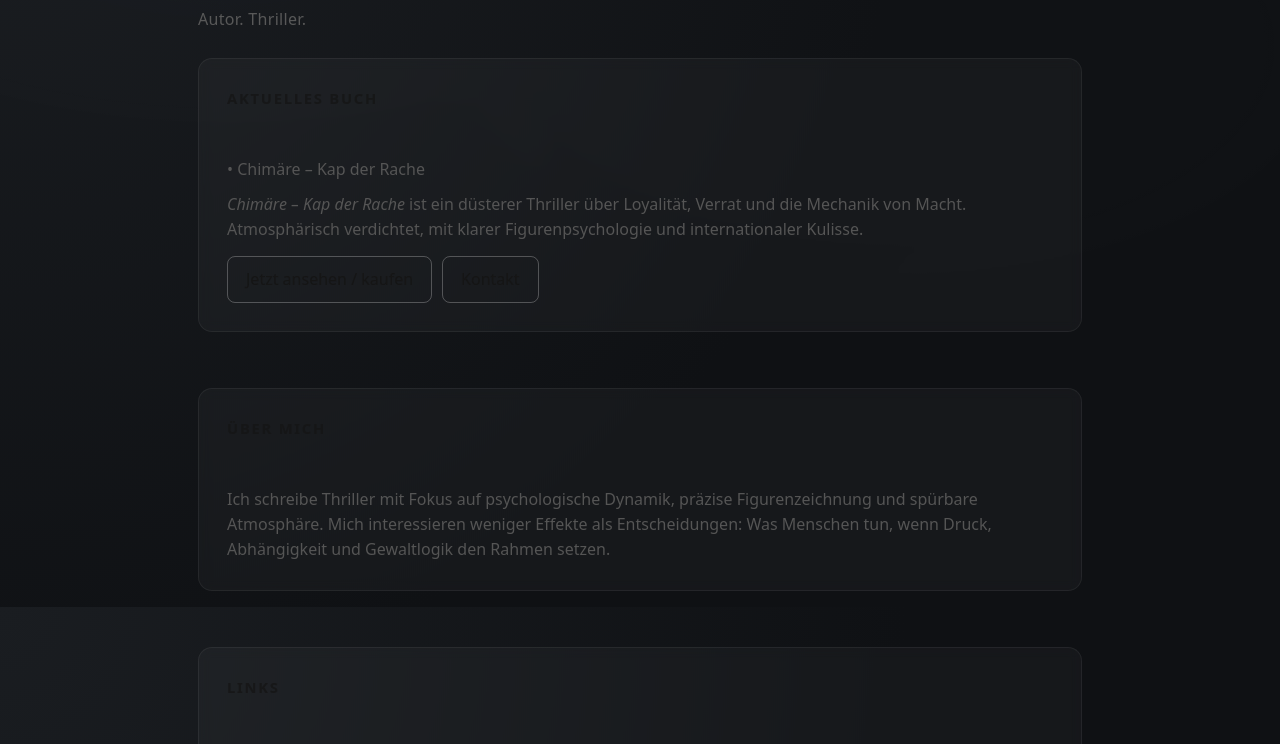
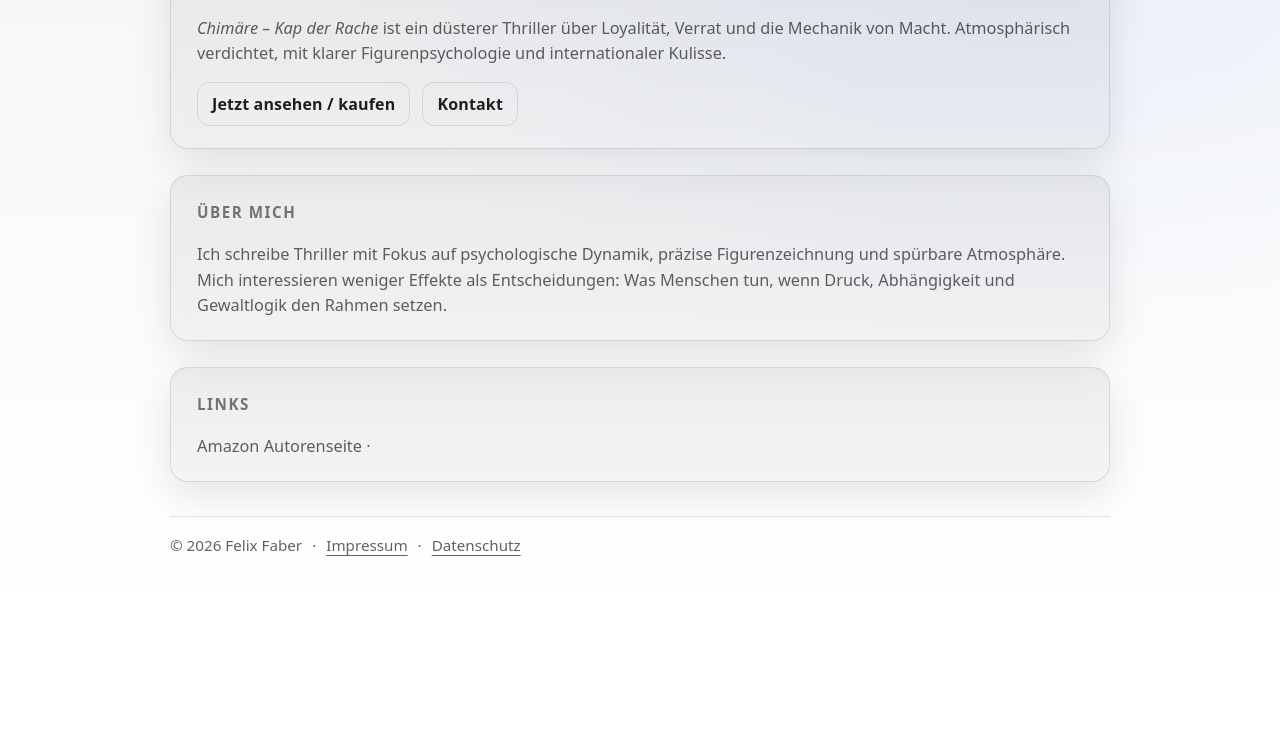
Before and after one commit to fexfab/felixfaber-de, a plain HTML site: page index.html in a window 1280 px wide. Shown: the part 193-937 px from the top of the page. After the commit the page ends 800 px from the top, so only its background shows below. Drawn offline with Linux system fonts and the light colour scheme.

Commit message:
Update index.html

```diff
--- a/index.html
+++ b/index.html
@@ -1,201 +1,231 @@
-<!doctype html>
-<html lang="de">
 <head>
-  <meta charset="utf-8" />
-  <meta name="viewport" content="width=device-width,initial-scale=1" />
-  <title>Felix Faber – Autor</title>
-  <meta name="description" content="Offizielle Website von Felix Faber. Thriller-Autor. Informationen zu Büchern und Kontakt." />
   <style>
-  :root{
-  --bg: #f4f5f7;
-  --text: #161616;
-  --muted: #555;
-  --card: rgba(255,255,255,0.72);
-  --border: rgba(0,0,0,0.10);
-  --shadow: 0 10px 30px rgba(0,0,0,0.06);
+/* =========================
+   FelixFaber.de – FINAL CSS
+   Subtil düster, minimalistisch, responsiv
+   Light/Dark automatisch via prefers-color-scheme
+   ========================= */
 
-  --accent: #111;
-  --link: #111;
-  --btn-bg: #111;
-  --btn-text: #fff;
-  --btn-border: rgba(0,0,0,0.25);
+/* ---- Reset / Base ---- */
+* { box-sizing: border-box; }
+html, body { margin: 0; padding: 0; }
+img { max-width: 100%; height: auto; display: block; }
+a { color: inherit; text-decoration: none; }
+
+/* ---- Theme Tokens ---- */
+:root{
+  --bg: #0b0e12;
+  --bg2:#0f141b;
+  --card: rgba(255,255,255,0.06);
+  --card2: rgba(255,255,255,0.08);
+  --border: rgba(255,255,255,0.12);
+
+  --text: rgba(255,255,255,0.90);
+  --muted: rgba(255,255,255,0.68);
+  --soft: rgba(255,255,255,0.55);
+
+  --accent: #9fb7ff;     /* kaltes Thriller-Blau */
+  --accent2:#c7d6ff;
+
+  --shadow: 0 12px 35px rgba(0,0,0,0.45);
+  --radius: 18px;
+
+  --maxw: 980px;
 }
 
-@media (prefers-color-scheme: dark){
+/* Light Mode (automatisch) */
+@media (prefers-color-scheme: light){
   :root{
-    --bg: #0f1114;
-    --text: #f1f1f1;
-    --muted: #b9b9c2;
-    --card: #161a1f;
-    --border: #242a31;
-    --shadow: 0 12px 34px rgba(0,0,0,0.55);
+    --bg: #f4f5f7;
+    --bg2:#ffffff;
+    --card: rgba(0,0,0,0.04);
+    --card2: rgba(0,0,0,0.06);
+    --border: rgba(0,0,0,0.10);
 
-    --accent: #f1f1f1;
-    --link: #f1f1f1;
-    --btn-bg: #f1f1f1;
-    --btn-text: #0b0b0e;
-    --btn-border: rgba(255,255,255,0.18);
+    --text: rgba(0,0,0,0.88);
+    --muted: rgba(0,0,0,0.62);
+    --soft: rgba(0,0,0,0.52);
+
+    --accent:#2b4bff;
+    --accent2:#2b4bff;
+
+    --shadow: 0 14px 40px rgba(0,0,0,0.10);
   }
 }
 
-/* Grundlayout */
-* { box-sizing: border-box; }
-html, body { height: 100%; }
+/* ---- Background / Atmosphere ---- */
 body{
-  margin:0;
-  background: radial-gradient(circle at top left, #1a1d21 0%, #0f1114 60%);
+  font-family: system-ui, -apple-system, Segoe UI, Roboto, Helvetica, Arial, sans-serif;
   color: var(--text);
-  font-family: ui-sans-serif, system-ui, -apple-system, Segoe UI, Roboto, Arial, "Apple Color Emoji","Segoe UI Emoji";
-  line-height: 1.55;
+  background:
+    radial-gradient(1100px 650px at 80% 20%, rgba(160,190,255,0.14), transparent 60%),
+    radial-gradient(900px 500px at 20% 85%, rgba(255,255,255,0.06), transparent 60%),
+    linear-gradient(180deg, var(--bg), var(--bg2));
+  min-height: 100vh;
 }
 
-/* subtile „Atmosphäre“ ohne Effekthascherei */
-body:before{
+/* dezente Filmkorn-Textur (nur optisch) */
+body::before{
   content:"";
   position: fixed;
   inset: 0;
   pointer-events: none;
-  background:
-    radial-gradient(900px 420px at 18% 12%, rgba(255,255,255,0.20), transparent 55%),
-    radial-gradient(800px 420px at 70% 30%, rgba(255,255,255,0.10), transparent 60%),
-    radial-gradient(900px 520px at 40% 80%, rgba(0,0,0,0.10), transparent 60%);
+  opacity: 0.055;
+  background-image:
+    repeating-linear-gradient(0deg, rgba(255,255,255,0.04), rgba(255,255,255,0.04) 1px, transparent 1px, transparent 2px);
   mix-blend-mode: overlay;
-  opacity: 0.35;
-}
-@media (prefers-color-scheme: dark){
-  body:before{
-    background:
-      radial-gradient(900px 420px at 18% 12%, rgba(255,255,255,0.06), transparent 55%),
-      radial-gradient(800px 420px at 70% 30%, rgba(255,255,255,0.04), transparent 60%),
-      radial-gradient(900px 520px at 40% 80%, rgba(0,0,0,0.70), transparent 60%);
-    opacity: 0.55;
-  }
 }
 
-.wrap{
-  max-width: 920px;
+/* ---- Layout Containers ---- */
+main.wrap{
+  max-width: var(--maxw);
   margin: 0 auto;
-  padding: 56px 18px 64px;
+  padding: 56px 20px 40px;
 }
 
-/* Header / Hero */
+/* ---- Header ---- */
 header{
-  margin-bottom: 28px;
-  padding-bottom: 18px;
-  border-bottom: 1px solid var(--border);
+  margin-bottom: 34px;
 }
 
-/* --- Header subtiler --- */
-h1 {
-  font-size: clamp(2.2rem, 4vw, 2.8rem);
-  font-weight: 600;
-  letter-spacing: 0.08em;
+h1{
+  margin: 0 0 8px 0;
+  font-size: clamp(2.2rem, 4.2vw, 3.2rem);
+  letter-spacing: 0.06em;
+  text-transform: uppercase;
+  line-height: 1.05;
+  color: var(--text);
 }
 
 .tagline{
-  margin:0;
+  margin: 0;
   color: var(--muted);
+  font-size: 1.05rem;
   letter-spacing: 0.02em;
 }
 
-/* Sektionen & Cards */
-section{ margin-top: 26px; }
-
-    .card:first-of-type {
-  border-top: 2px solid var(--accent);
+/* ---- Stack Sections (VERTIKAL, kein Dashboard) ---- */
+.row{
+  display: block; /* wichtig */
 }
 
-.card {
-  background: rgba(255,255,255,0.03);
-  border: 1px solid rgba(255,255,255,0.06);
-  backdrop-filter: blur(6px);
-  padding: 28px;
-  border-radius: 14px;
-  margin-bottom: 56px;
+/* ---- Cards ---- */
+.card{
+  background: linear-gradient(180deg, var(--card2), var(--card));
+  border: 1px solid var(--border);
+  border-radius: var(--radius);
+  box-shadow: var(--shadow);
+  padding: 26px 26px 22px;
+  margin: 0 0 26px 0;
+  backdrop-filter: blur(8px);
 }
 
-.card + .card{ margin-top: 14px; }
-
 .card strong{
-  display:block;
-  font-size: 0.92rem;
-  letter-spacing: 0.12em;
+  display: inline-block;
+  letter-spacing: 0.10em;
   text-transform: uppercase;
-  margin-bottom: 48px;
-  opacity: 0.78;
-}
-    .card h2 {
   font-size: 0.95rem;
-  letter-spacing: 0.18em;
-  font-weight: 600;
-  margin-bottom: 18px;
-  color: rgba(255,255,255,0.75);
+  color: var(--soft);
+  margin-bottom: 10px;
 }
 
-.muted{ color: var(--muted); }
-
-/* Buttons / Links */
-.btns{
-  display:flex;
-  gap: 10px;
-  flex-wrap: wrap;
-  margin-top: 14px;
+.card p{
+  margin: 10px 0 0 0;
+  color: var(--text);
+  font-size: 1.02rem;
+  line-height: 1.55;
 }
 
-.btn {
-  border: 1px solid rgba(255,255,255,0.25);
+.muted{
+  color: var(--muted) !important;
+}
+
+/* ---- Buttons / Links ---- */
+.btns{
+  display: flex;
+  gap: 12px;
+  flex-wrap: wrap;
+  margin-top: 16px;
+}
+
+.btn{
+  display: inline-flex;
+  align-items: center;
+  justify-content: center;
+  padding: 10px 14px;
+  border-radius: 12px;
+  border: 1px solid var(--border);
   color: var(--text);
   background: transparent;
-  padding: 10px 18px;
-  border-radius: 8px;
-  transition: all 0.25s ease;
+  font-weight: 600;
+  letter-spacing: 0.01em;
+  transition: transform .12s ease, background .12s ease, border-color .12s ease, opacity .12s ease;
 }
 
-.btn:hover {
-  background: rgba(255,255,255,0.08);
-  border-color: rgba(255,255,255,0.5);
+.btn:hover{
+  transform: translateY(-1px);
+  border-color: color-mix(in srgb, var(--accent) 40%, var(--border));
+  background: rgba(255,255,255,0.06);
 }
 
-.btn.primary{
-  background: var(--btn-bg);
-  color: var(--btn-text);
-  border-color: transparent;
+@media (prefers-color-scheme: light){
+  .btn:hover{ background: rgba(0,0,0,0.04); }
 }
 
-.btn.secondary{
-  background: transparent;
-  color: var(--link);
+/* „Primary“ Button */
+.btn.primary{
+  border-color: color-mix(in srgb, var(--accent) 50%, var(--border));
+  box-shadow: 0 10px 24px rgba(0,0,0,0.18);
 }
 
-.btn:hover{ transform: translateY(-1px); opacity: 0.92; }
+.btn.primary:hover{
+  background: color-mix(in srgb, var(--accent) 18%, transparent);
+}
 
-/* Footer */
+/* Links-Liste */
+.links a{
+  color: var(--accent);
+  text-decoration: underline;
+  text-underline-offset: 4px;
+}
+
+.links a:hover{
+  color: var(--accent2);
+}
+
+/* ---- Footer ---- */
 footer{
   margin-top: 34px;
-  padding-top: 16px;
+  padding-top: 18px;
   border-top: 1px solid var(--border);
   color: var(--muted);
   font-size: 0.95rem;
+  display: flex;
+  gap: 10px;
+  flex-wrap: wrap;
 }
 
 footer a{
-  color: var(--link);
-  text-decoration: none;
-  border-bottom: 1px solid transparent;
+  color: var(--muted);
+  text-decoration: underline;
+  text-underline-offset: 4px;
 }
-footer a:hover{ border-bottom-color: var(--link); }
+footer a:hover{ color: var(--text); }
 
-/* --- Links neutralisieren --- */
-a {
-  color: var(--text);
-  text-decoration: none;
+/* ---- Accessibility ---- */
+:focus-visible{
+  outline: 2px solid color-mix(in srgb, var(--accent) 70%, transparent);
+  outline-offset: 2px;
+  border-radius: 10px;
 }
 
-a:hover {
-  color: var(--accent);
+/* ---- Responsive polish ---- */
+@media (max-width: 640px){
+  main.wrap{ padding-top: 40px; }
+  .card{ padding: 20px 18px; }
+  footer{ font-size: 0.9rem; }
 }
-
-    </style>
+</style>
 
 </head>
 
```
